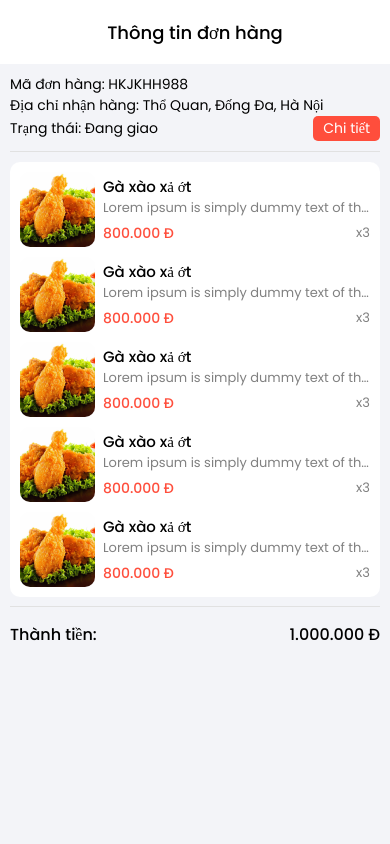
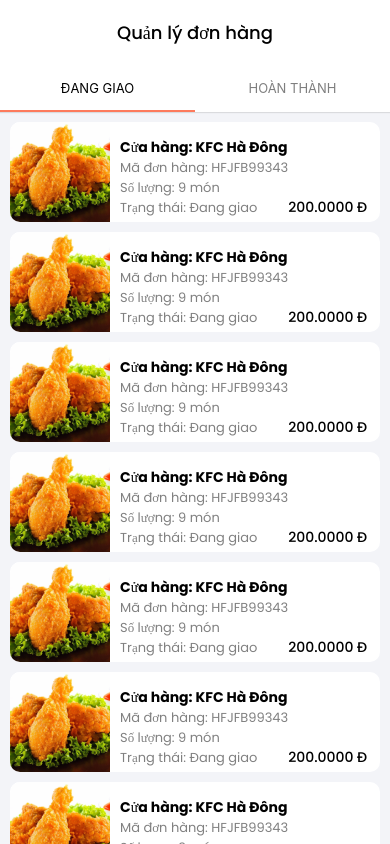
Before and after one commit to trang21-uet/food-deli, a React Native app: screen / in a window 390 px wide. Built offline with nearby package versions, Linux system fonts and the light colour scheme.

Commit message:
them man hinh trang thai don hang

```diff
--- a/App.js
+++ b/App.js
@@ -12,6 +12,7 @@ import {
   Detail,
   OrderManagement,
   OrderDetail,
+  OrderStatus,
 } from "./src";
 import { ForgotPassword } from "./src/screens";
 const Stack = createNativeStackNavigator();
@@ -58,7 +59,7 @@ export default function App() {
       onLayout={onLayoutRootView}
     >
       <NavigationContainer theme={theme}>
-        <Stack.Navigator initialRouteName="OrderDetail">
+        <Stack.Navigator initialRouteName="OrderManagement">
           <Stack.Screen name="MainScreen" component={MainScreen} />
           <Stack.Screen name="Settings" component={Settings} />
           <Stack.Screen name="Login" component={Login} />
@@ -91,6 +92,19 @@ export default function App() {
             }}
             component={OrderDetail}
           />
+          <Stack.Screen
+            name="OrderStatus"
+            options={{
+              title: "Tình trạng đơn hàng",
+              headerTitleAlign: "center",
+              headerShadowVisible: false,
+              headerTitleStyle: {
+                fontFamily: "Poppins-Medium",
+                fontWeight: "200",
+              },
+            }}
+            component={OrderStatus}
+          />
         </Stack.Navigator>
       </NavigationContainer>
     </View>
--- a/src/index.js
+++ b/src/index.js
@@ -1,7 +1,8 @@
 import MainScreen, { Home, Search, Settings, Login, Register } from "./screens";
 import Detail from "./screens/detail/Index.js";
-import OrderManagement from "./screens/orders/OrderManagement.js";
-import OrderDetail from "./screens/orders/OrderDetail";
+import OrderManagement from "./screens/orders/ordermanagement/Index.js";
+import OrderDetail from "./screens/orders/orderdeatail/Index";
+import OrderStatus from "./screens/orders/orderstatus/Index";
 export {
   Home,
   Search,
@@ -12,4 +13,5 @@ export {
   Detail,
   OrderManagement,
   OrderDetail,
+  OrderStatus,
 };
--- a/src/screens/orders/OrderDetail.js
+++ b/src/screens/orders/orderdeatail/Index.js
@@ -1,8 +1,9 @@
 import { StyleSheet, Text, View, TouchableOpacity } from "react-native";
 import React from "react";
-import ItemFood from "./orderdeatail/ItemFood";
-
-const OrderDetail = () => {
+import ItemFood from "./ItemFood";
+import { useNavigation } from "@react-navigation/native";
+const Index = () => {
+  const nav = useNavigation();
   return (
     <View style={styles.container}>
       <View style={styles.header}>
@@ -18,7 +19,11 @@ const OrderDetail = () => {
           }}
         >
           <Text style={styles.title}>Trạng thái: Đang giao</Text>
-          <TouchableOpacity style={styles.btn}>
+          <TouchableOpacity
+            style={styles.btn}
+            activeOpacity={0.8}
+            onPress={() => nav.navigate("OrderStatus")}
+          >
             <Text style={{ ...styles.title, color: "white" }}>Chi tiết</Text>
           </TouchableOpacity>
         </View>
@@ -45,7 +50,7 @@ const OrderDetail = () => {
   );
 };
 
-export default OrderDetail;
+export default Index;
 
 const styles = StyleSheet.create({
   container: {
--- a/src/screens/orders/OrderManagement.js
+++ b/src/screens/orders/ordermanagement/Index.js
@@ -29,7 +29,7 @@ function CompletedScreen() {
   );
 }
 const Tab = createMaterialTopTabNavigator();
-const OrderManagement = () => {
+const Index = () => {
   return (
     <Tab.Navigator>
       <Tab.Screen name="Đang giao" component={OnGoingScreen} />
@@ -38,6 +38,6 @@ const OrderManagement = () => {
   );
 };
 
-export default OrderManagement;
+export default Index;
 
 const styles = StyleSheet.create({});
--- a/src/screens/orders/ItemOrder.js
+++ b/src/screens/orders/ordermanagement/ItemOrder.js
@@ -1,12 +1,17 @@
-import { StyleSheet, Text, View, Image } from "react-native";
+import { StyleSheet, Text, View, Image, TouchableOpacity } from "react-native";
 import React from "react";
-
+import { useNavigation } from "@react-navigation/native";
 const ItemOrder = () => {
+  const nav = useNavigation();
   return (
-    <View style={styles.container}>
+    <TouchableOpacity
+      activeOpacity={0.8}
+      style={styles.container}
+      onPress={() => nav.navigate("OrderDetail")}
+    >
       <Image
         style={styles.image}
-        source={require("../../assets/images/garan.jpg")}
+        source={require("../../../assets/images/garan.jpg")}
         resizeMode={"contain"}
       />
       <View style={styles.detail}>
@@ -23,7 +28,7 @@ const ItemOrder = () => {
 
         <Text style={styles.price}>200.0000 Đ</Text>
       </View>
-    </View>
+    </TouchableOpacity>
   );
 };
 
--- /dev/null
+++ b/src/screens/orders/orderstatus/Index.js
@@ -0,0 +1,72 @@
+import { StyleSheet, Text, View, Button } from "react-native";
+import React from "react";
+import ItemStatus from "./ItemStatus";
+import { useNavigation } from "@react-navigation/native";
+const status = [
+  {
+    id: 1,
+    title: "Chờ xác nhận",
+    description: "Đơn hàng đang chờ cửa hàng xác nhận",
+    active: true,
+  },
+  {
+    id: 2,
+    title: "Đang chuẩn bị hàng",
+    description: "Đơn hàng được xác nhận và cửa hàng đang chuẩn bị háng",
+    active: true,
+  },
+  {
+    id: 3,
+    title: "Gửi cho bên vận chuyển",
+    description: "Đơn hàng chuẩn bị xong và gửi cho bên bên vận chuyển ",
+    active: true,
+  },
+  {
+    id: 4,
+    title: "Đang vận chuyển",
+    description: "Đơn hàng đang được vận chuyển tới địa chỉ của bạn",
+    active: true,
+  },
+  {
+    id: 5,
+    title: "Giao thành công",
+    description: "Đơn hàng được giao tới người dùng thành công",
+    active: false,
+  },
+  {
+    id: 6,
+    title: "Đánh giá",
+    description: "Đánh giá mức độ hài lòng của bạn đối với đơn hàng",
+    active: false,
+  },
+];
+const Index = () => {
+  const nav = useNavigation();
+  return (
+    <View style={styles.container}>
+      {status.map((item, index) => (
+        <ItemStatus
+          key={item.id}
+          title={item.title}
+          description={item.description}
+          active={item.active}
+        />
+      ))}
+      <Button
+        title="Về trang chủ"
+        onPress={() => nav.navigate("MainScreen")}
+      ></Button>
+    </View>
+  );
+};
+
+export default Index;
+
+const styles = StyleSheet.create({
+  container: {
+    paddingLeft: 15,
+    paddingRight: 10,
+    flex: 1,
+    marginTop: 35,
+  },
+});
--- /dev/null
+++ b/src/screens/orders/orderstatus/ItemStatus.js
@@ -0,0 +1,73 @@
+import { StyleSheet, Text, View, Dimensions } from "react-native";
+import React from "react";
+import Ionicons from "react-native-vector-icons/Ionicons";
+export const windowWidth = Dimensions.get("window").width;
+const ItemStatus = ({ title, description, active, time }) => {
+  return (
+    <View
+      style={
+        active === false
+          ? styles.container
+          : { ...styles.container, borderColor: "#69c157" }
+      }
+    >
+      <View style={styles.row}>
+        <View>
+          <View
+            style={{
+              backgroundColor: "white",
+              height: 10,
+              width: 10,
+              top: 5,
+              left: 5,
+              borderRadius: 5,
+              position: "absolute",
+            }}
+          ></View>
+          <Ionicons
+            style={styles.icon}
+            size={20}
+            color={active == true ? "#69c157" : "#b6b5b1"}
+            name="md-checkmark-circle-sharp"
+          />
+        </View>
+        <View style={{ paddingLeft: 10 }}>
+          <Text style={styles.title}>{title}</Text>
+          <Text style={styles.description}>{description}</Text>
+        </View>
+      </View>
+      <View style={{ right: 0, position: "absolute", top: -10 }}>
+        <Text style={styles.description}>10:00 PM</Text>
+      </View>
+    </View>
+  );
+};
+
+export default ItemStatus;
+
+const styles = StyleSheet.create({
+  container: {
+    flexDirection: "row",
+    height: 70,
+    borderLeftWidth: 1,
+    borderStyle: "dashed",
+    borderColor: "#b6b5b1",
+  },
+
+  row: {
+    position: "absolute",
+    flexDirection: "row",
+    width: windowWidth - 100,
+    top: -10,
+    left: -10,
+  },
+  title: {
+    fontFamily: "Poppins-Medium",
+    fontSize: 15,
+  },
+  description: {
+    color: "gray",
+    fontSize: 13,
+    fontFamily: "Poppins-Regular",
+  },
+});
```
